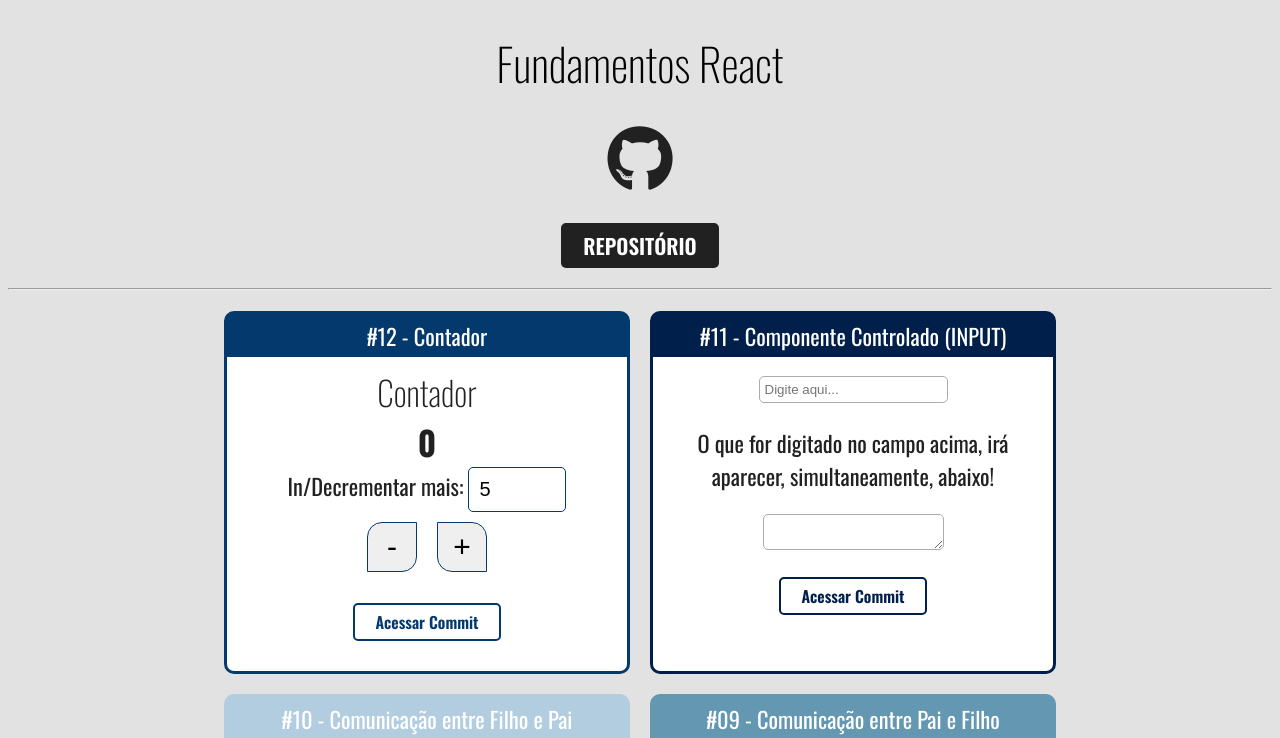
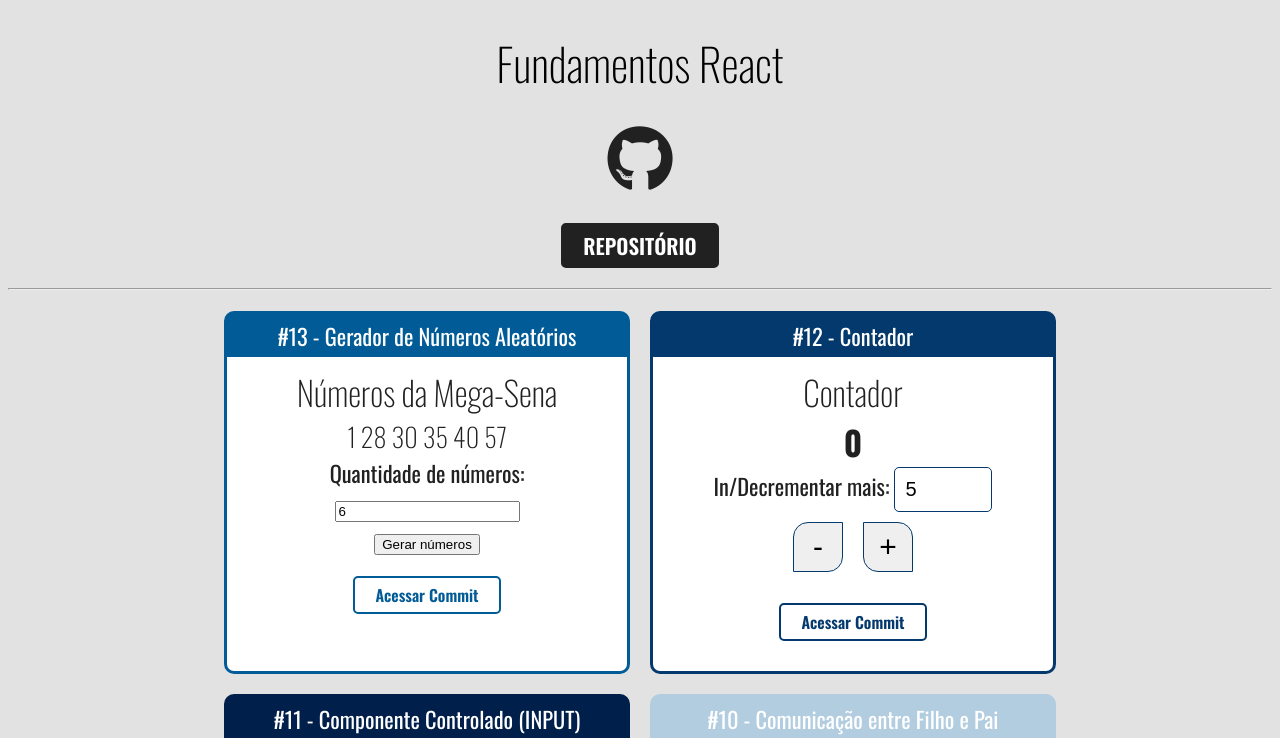
Before and after one commit to JhonatanGAlves/fundamentals-in-react, a React (Create React App) app: page / in a window 1280 px wide. Shown: the top 738 px of the page. Built offline with nearby package versions, Linux system fonts and the light colour scheme.

Commit message:
component random number generator

```diff
--- a/src/App.jsx
+++ b/src/App.jsx
@@ -15,6 +15,7 @@ import { DirectParents } from './Components/communication/DirectParents'
 import { IndirectParents } from './Components/communication/IndirectParents'
 import { Input } from './Components/form/input'
 import Counter from './Components/counter/Counter'
+import { Mega } from './Components/megaSena/Mega'
 
 export const App = (props) => {
 
@@ -40,10 +41,18 @@ export const App = (props) => {
       <hr />
 
       <div className="Cards">
+        <Card title="#13 - Gerador de Números Aleatórios" color="#005b96" /*Estou passando uma cor por props*/ >
+          <Mega quantities={ 6 }/>
+          <InputButton color="#005b96"
+            link="https://github.com/JhonatanGAlves/fundamentals-in-react/commit/11e4721c9a9c508dee9e25ebce685d771274f35d"
+            value="Acessar Commit"
+          />
+        </Card>
+
         <Card title="#12 - Contador" color="#03396c" /*Estou passando uma cor por props*/ >
           <Counter />
           <InputButton color="#03396c"
-            link="https://github.com/JhonatanGAlves/fundamentals-in-react/commit/c55bdb0ef20cd16bb1c363842fdaf2c90591a842"
+            link="https://github.com/JhonatanGAlves/fundamentals-in-react/commit/11e4721c9a9c508dee9e25ebce685d771274f35d"
             value="Acessar Commit"
           />
         </Card>
--- /dev/null
+++ b/src/Components/megaSena/Mega.jsx
@@ -0,0 +1,46 @@
+import React, { useState } from 'react'
+
+export const Mega = props => {
+
+  function generateNoContainedNumber(min, max, array) {
+    const random = parseInt(Math.random() * (max + 1 - min)) + min
+    return array.includes(random) ?
+    generateNoContainedNumber(min, max, array) :
+    random
+  }
+
+  function generateNumbers(quantities) {
+    const numbers = Array(quantities)
+      .fill(0)
+      .reduce((nums) => {
+        const newNumber = generateNoContainedNumber(1, 60, nums)
+        return [ ...nums, newNumber ]
+      }, [])
+      .sort((n1, n2) => n1 - n2)
+
+    return numbers
+  }
+
+  const [qtts, setQtts] = useState(props.quantities || 6)
+  const initialNumbers = generateNumbers(qtts)
+  const [nRandoms, setNRandoms] = useState(initialNumbers)
+
+  return (
+    <div>
+      <h2>Números da Mega-Sena</h2>
+      <h3>{ nRandoms.join(' ') }</h3>
+      <div className="qttsNumbers">
+        <label>Quantidade de números: </label>
+        <input
+          type="number"
+          value={ qtts }
+          onChange={e => setQtts(+e.target.value)}
+        />
+      </div>
+      <button
+        onClick={_ => setNRandoms(generateNumbers(qtts))}>
+        Gerar números
+      </button>
+    </div>
+  )
+}
```
